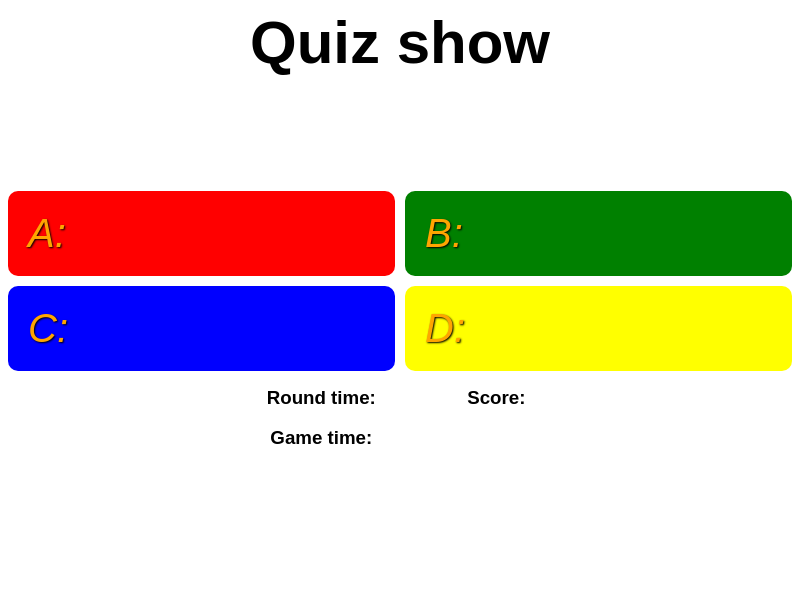
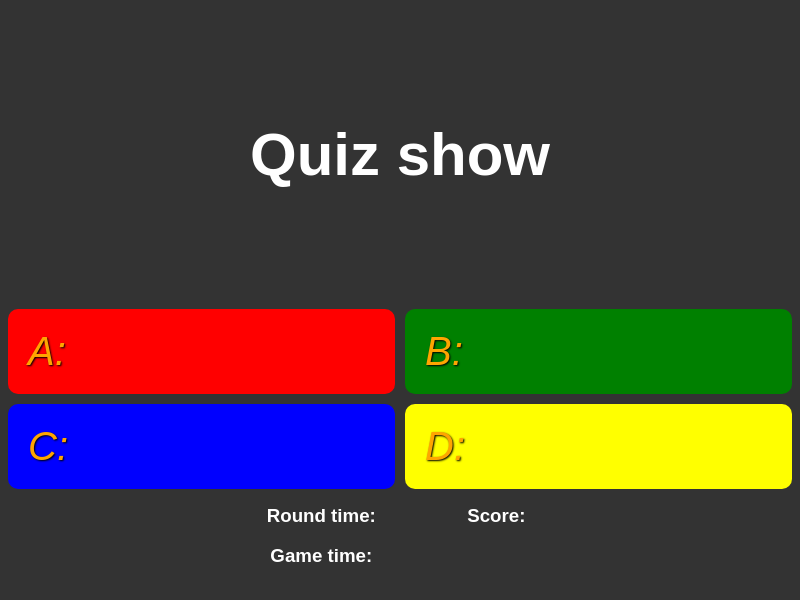
Before and after one commit to MakerDepotAcademy/quizshow, an Electron app: page Display/app/index.html in a window 800 px wide. Drawn offline with Linux system fonts and the light colour scheme; no server answers.

Commit message:
Renamed ETest to Display

```diff
--- a/ETest/app/style.css
+++ b/Display/app/style.css
@@ -19,11 +19,6 @@
   align-items: center;
   justify-content: left;
   font-size: 40px;
-}
-
-* {
-  font-family: sans-serif;
-  text-align: center;
 }
 
 .container .box#red {
@@ -60,6 +55,7 @@ footer .left {
 
 h1 {
   font-size: 60px;
+  margin: 2em;
 }
 
 .hidden {
@@ -87,3 +83,13 @@ footer {
   width: 33%;
   padding-left: 33%;
 }
+
+* {
+  font-family: sans-serif;
+  text-align: center;
+  color: white
+}
+
+body, .container{
+  background-color: #333
+}
```
Also changed, not shown: Display/app/index.html (renamed from ETest/app/index.html, +0 -1 lines), Display/README.md (renamed from ETest/README.md), Display/app/app.js (renamed from ETest/app/app.js), Display/index.js (renamed from ETest/index.js), Display/package.json (renamed from ETest/package.json), 4 other files.
